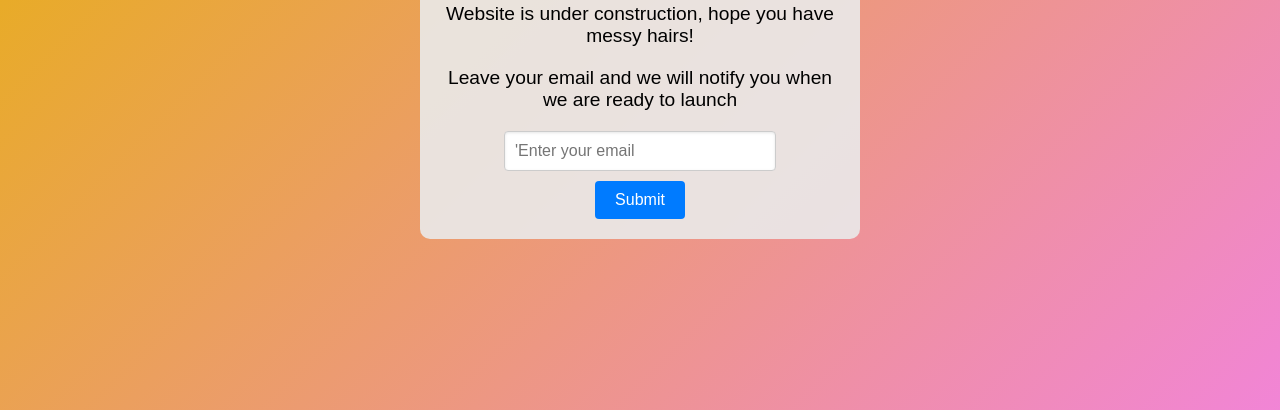
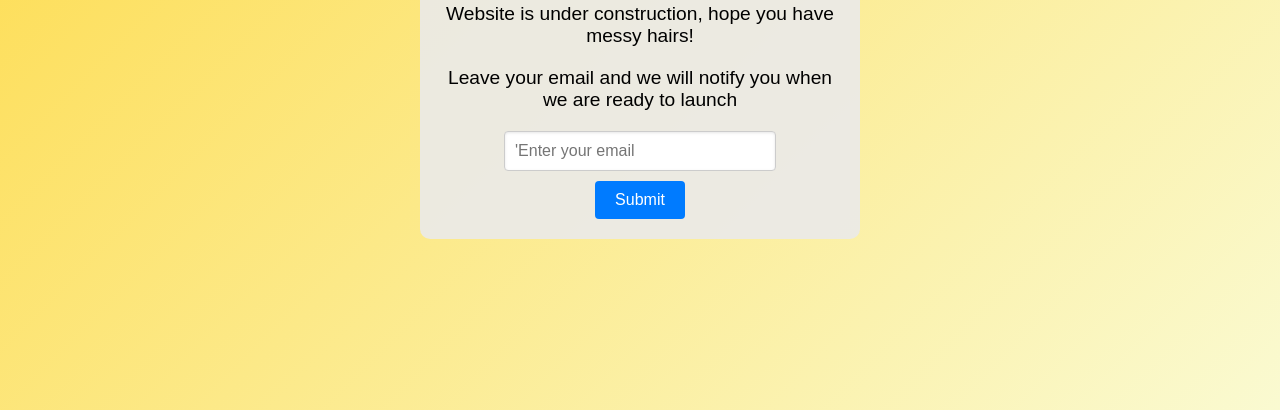
Before and after one commit to ayush-jadaun/Resources-for-web_page, a plain HTML site: page coming-soon-page/index.html in a window 1280 px wide. Shown: the part 390-800 px from the top of the page. Drawn offline with Linux system fonts and the light colour scheme.

Commit message:
changed colours based on website requirements

```diff
--- a/coming-soon-page/style.css
+++ b/coming-soon-page/style.css
@@ -7,7 +7,7 @@ body {
     margin: 0;
     font-family: Arial, sans-serif;
     text-align: center;
-    background: linear-gradient(135deg, #e6b400, #e6cc);
+    background: linear-gradient(135deg, #fed943, #fafad1);
 }
 
 div {
```
